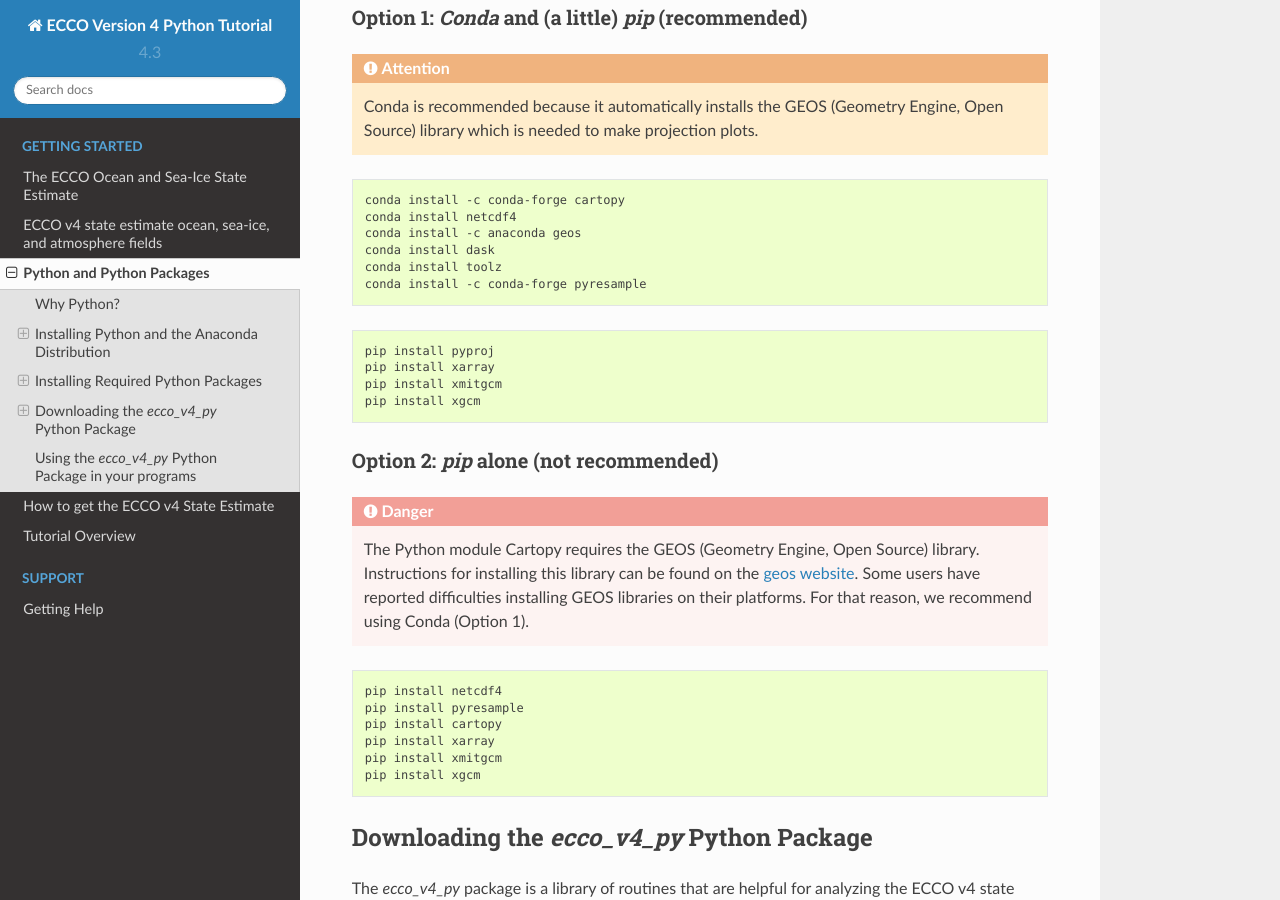
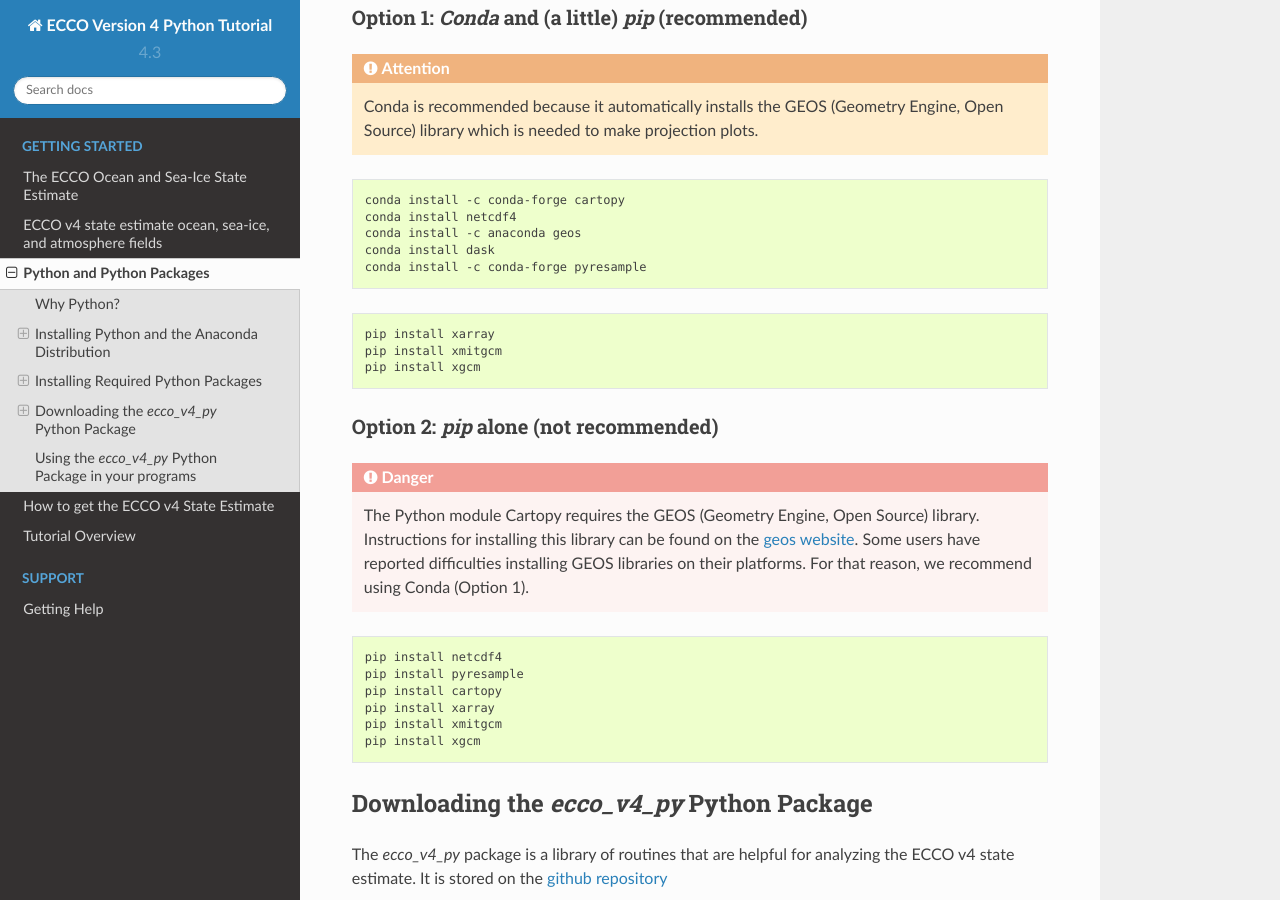
Before and after one commit to ECCO-GROUP/ECCO-v4-Python-Tutorial, a Sphinx documentation site: the page built from doc/Installing_Python_and_Python_Packages.rst, in a window 1280 px wide and 900 px high, scrolled down 1312 px. Built offline with Sphinx 7.4.7 and the Read the Docs theme 2.0.0, drawn with Linux system fonts in a browser that asks for light colours; formulas are drawn with MathJax 3; pages that are not in the unit, such as notebooks, are missing from menus.

Commit message:
Update Installing_Python_and_Python_Packages.rst

```diff
--- a/doc/Installing_Python_and_Python_Packages.rst
+++ b/doc/Installing_Python_and_Python_Packages.rst
@@ -73,12 +73,10 @@ Option 1: *Conda* and (a little) *pip* (recommended)
     conda install netcdf4
     conda install -c anaconda geos
     conda install dask
-    conda install toolz
     conda install -c conda-forge pyresample
 
 .. code-block:: bash
 
-    pip install pyproj
     pip install xarray
     pip install xmitgcm
     pip install xgcm
```
